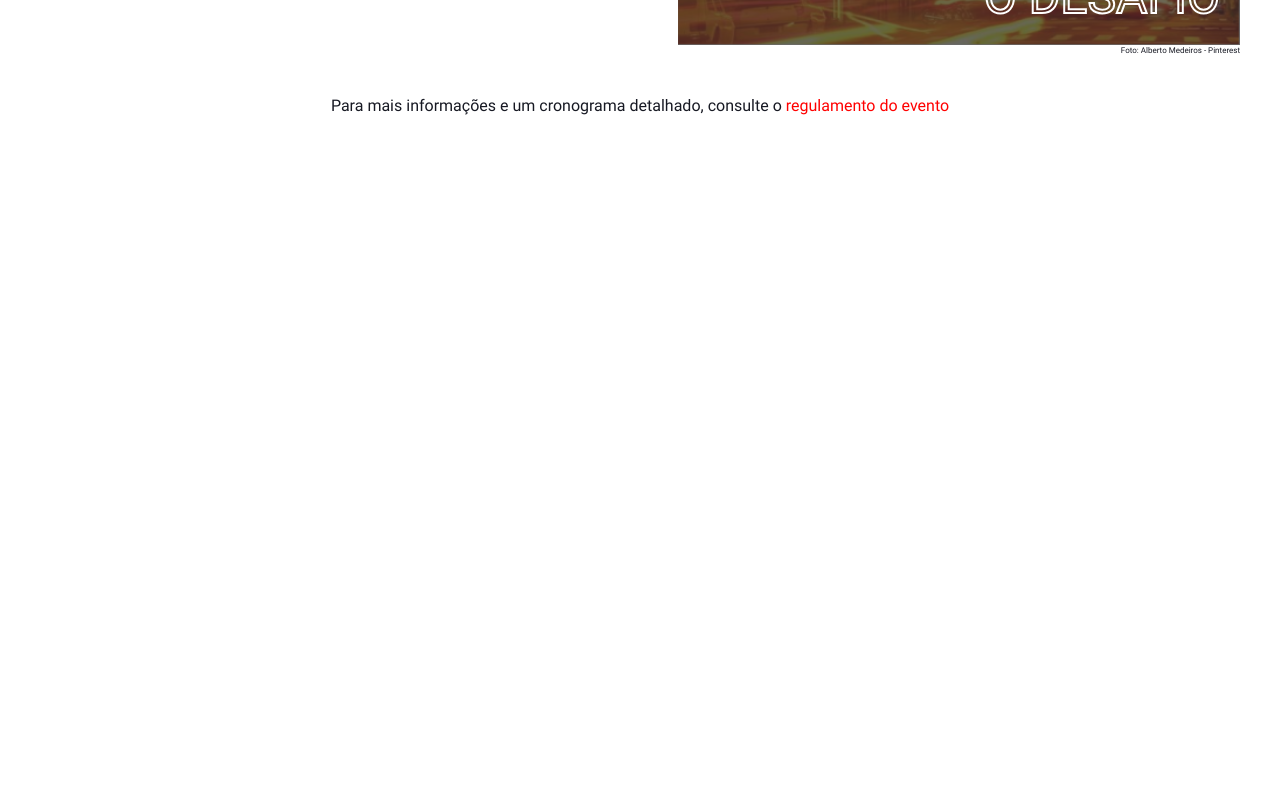
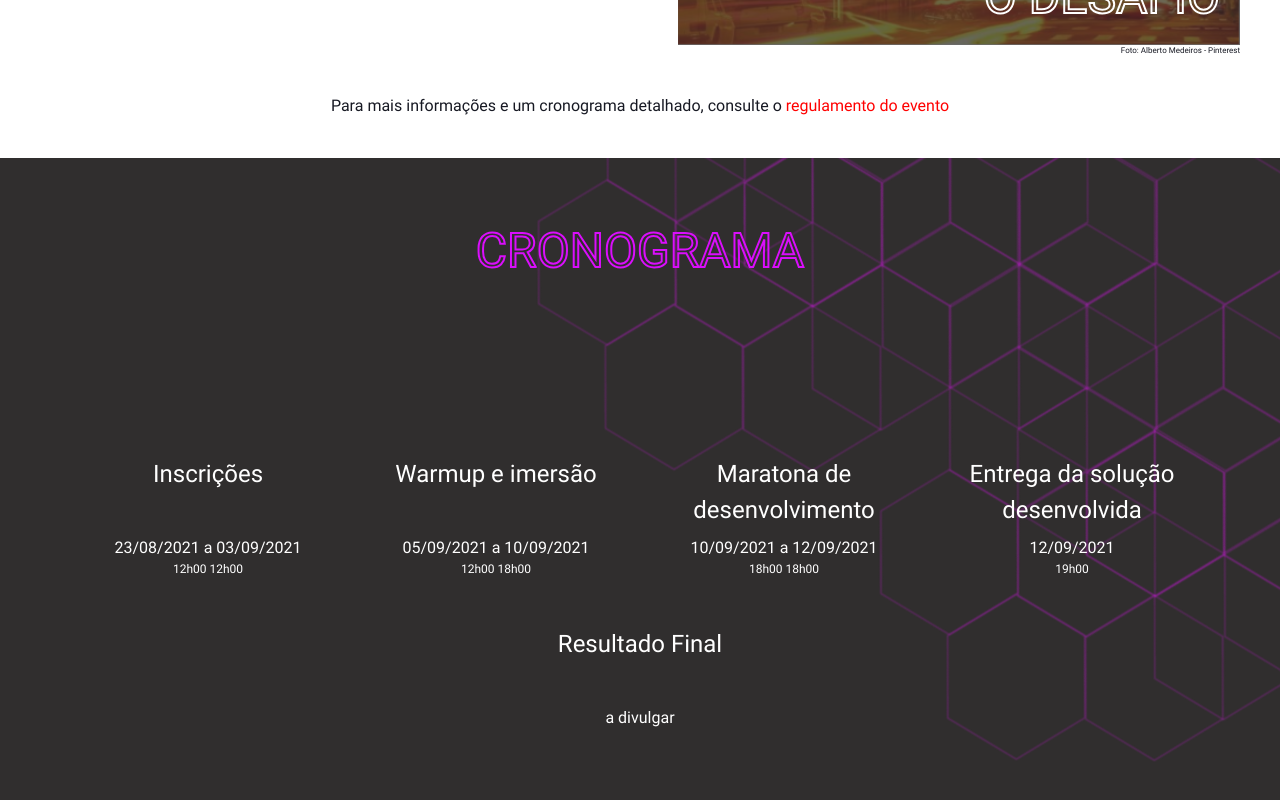
Before and after one commit to sancathon/sancathon-2021, a Next.js app: page / in a window 1280 px wide. Shown: the part 994-1794 px from the top of the page. Before the commit the page ends 1152 px from the top, so only its background shows below. Built offline with nearby package versions, Linux system fonts and the light colour scheme.

Commit message:
chore: rework the cronograma section

```diff
--- a/src/components/pages/Homepage/Homepage.jsx
+++ b/src/components/pages/Homepage/Homepage.jsx
@@ -1,7 +1,7 @@
 import {
   // ApoioSection,
   // ContatosSection,
-  // CronogramaSection,
+  CronogramaSection,
   DesafioSection,
   // OrganizacaoSection,
   // PremiacaoSection,
@@ -13,8 +13,8 @@ export const Homepage = () => {
     <>
       <SancathonSection />
       <DesafioSection />
-      {/* <CronogramaSection />
-      <ApoioSection />
+      <CronogramaSection />
+      {/* <ApoioSection />
       <PremiacaoSection />
       <ContatosSection />
       <OrganizacaoSection />  */}
--- a/src/components/pages/Homepage/components/CronogramaSection/CronogramaSection.jsx
+++ b/src/components/pages/Homepage/components/CronogramaSection/CronogramaSection.jsx
@@ -1,50 +1,70 @@
-import { Box, Center, Flex, Heading, Text } from '@chakra-ui/react'
+import { Box, Flex, Heading, Text } from '@chakra-ui/react'
 
 export const CronogramaSection = () => {
   return (
     <Box
+      as="section"
       bgColor="#302E2E"
-      backgroundImage="/img/Hex.png"
-      bgPosition="right"
+      backgroundImage="/img/hex.png"
+      bgPosition="right top"
       bgRepeat="no-repeat"
-      pb="28"
+      pt="16"
+      pb="20"
     >
-      <Center>
-        <Heading
-          textShadow="0 0 8px #DA0EFC, -1px 0 2px #DA0EFC, 0 0 3px #fff"
-          pt="16"
-          color="#302E2E"
-        >
-          CRONOGRAMA
-        </Heading>
-      </Center>
-      <Flex fontWeight="bold" mt="52" mx="32">
-        <Box align="center" w="full" maxW="2xs" color="white">
-          <Text fontSize="2xl">Inscrições</Text>
+      <Heading
+        textAlign="center"
+        as="h1"
+        fontWeight="black"
+        color="transparent"
+        fontSize="5xl"
+        sx={{ WebkitTextStroke: '2px #DA0EFC' }}
+      >
+        CRONOGRAMA
+      </Heading>
+
+      <Flex
+        justifyContent="center"
+        wrap="wrap"
+        fontWeight="bold"
+        mt="32"
+        mx="auto"
+      >
+        <Box align="center" w="72" color="white" mt="12">
+          <Text h="4.5rem" fontSize="2xl">
+            Inscrições
+          </Text>
           <Text mt="2">23/08/2021 a 03/09/2021</Text>
           <Text fontSize="xs">12h00 12h00</Text>
         </Box>
 
-        <Box align="center" w="full" maxW="2xs" color="white">
-          <Text fontSize="2xl">Warmup e imersão</Text>
+        <Box align="center" w="72" color="white" mt="12">
+          <Text h="4.5rem" fontSize="2xl">
+            Warmup e imersão
+          </Text>
           <Text mt="2">05/09/2021 a 10/09/2021</Text>
           <Text fontSize="xs">12h00 18h00</Text>
         </Box>
 
-        <Box align="center" w="full" maxW="2xs" color="white">
-          <Text fontSize="2xl">Maratona de desenvolvimento</Text>
+        <Box align="center" w="72" color="white" mt="12">
+          <Text h="4.5rem" fontSize="2xl">
+            Maratona de <bk /> desenvolvimento
+          </Text>
           <Text mt="2">10/09/2021 a 12/09/2021</Text>
           <Text fontSize="xs">18h00 18h00</Text>
         </Box>
 
-        <Box align="center" w="full" maxW="2xs" color="white">
-          <Text fontSize="2xl">Entrega da solução desenvolvida</Text>
+        <Box align="center" w="72" color="white" mt="12">
+          <Text h="4.5rem" fontSize="2xl">
+            Entrega da <bk /> solução desenvolvida
+          </Text>
           <Text mt="2">12/09/2021</Text>
           <Text fontSize="xs">19h00</Text>
         </Box>
 
-        <Box align="center" w="full" maxW="2xs" color="white">
-          <Text fontSize="2xl">Resultado Final</Text>
+        <Box align="center" w="72" color="white" mt="12">
+          <Text h="4.5rem" fontSize="2xl">
+            Resultado <bk /> Final
+          </Text>
           <Text mt="2">a divulgar</Text>
         </Box>
       </Flex>
--- a/src/components/pages/Homepage/components/DesafioSection/DesafioSection.jsx
+++ b/src/components/pages/Homepage/components/DesafioSection/DesafioSection.jsx
@@ -75,7 +75,7 @@ export const DesafioSection = () => {
         </Box>
       </Flex>
 
-      <Text w="full" textAlign="center">
+      <Text w="full" textAlign="center" mb="5">
         Para mais informações e um cronograma detalhado, consulte o
         <Link ml="1" href={links.regulamento} color="red">
           regulamento do evento
```
Also changed, not shown: public/img/hex.png (renamed from public/img/Hex.png).
